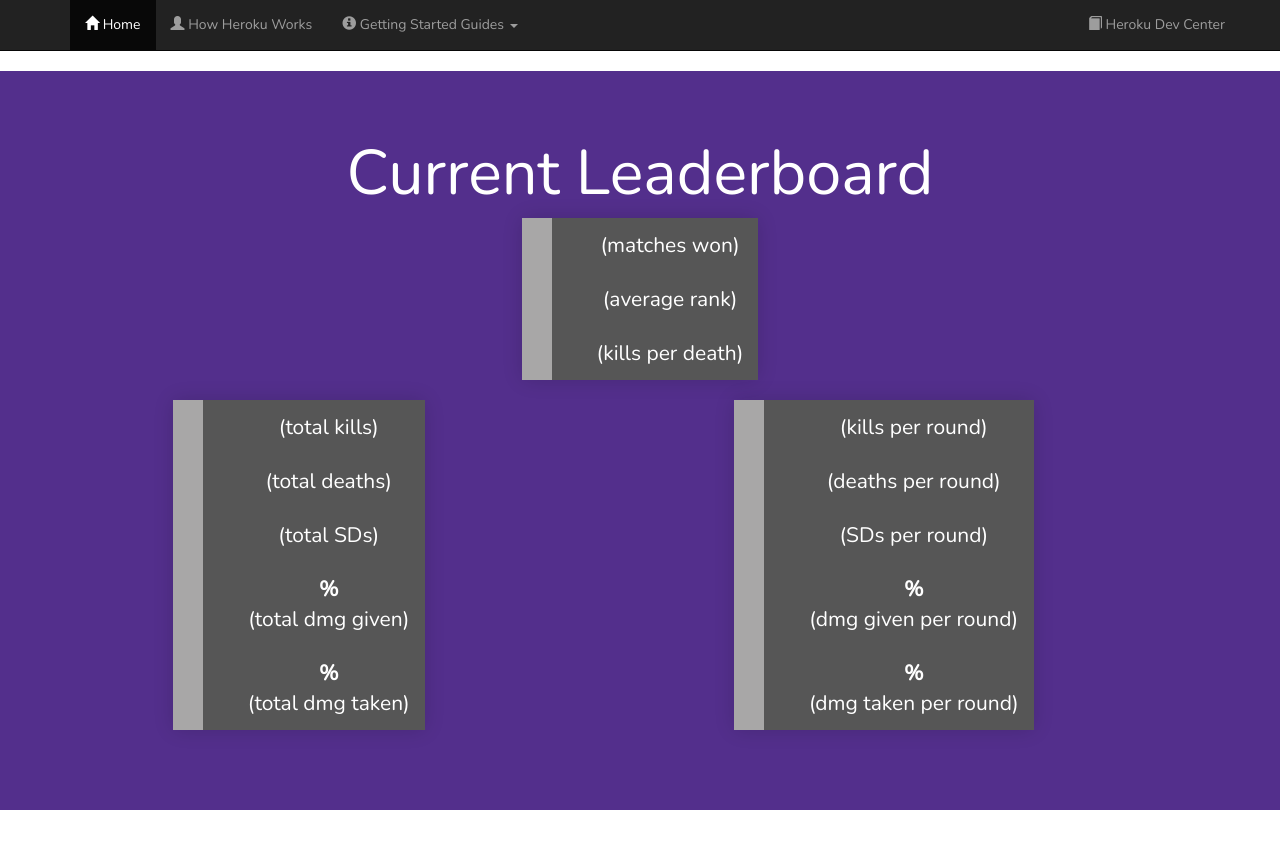
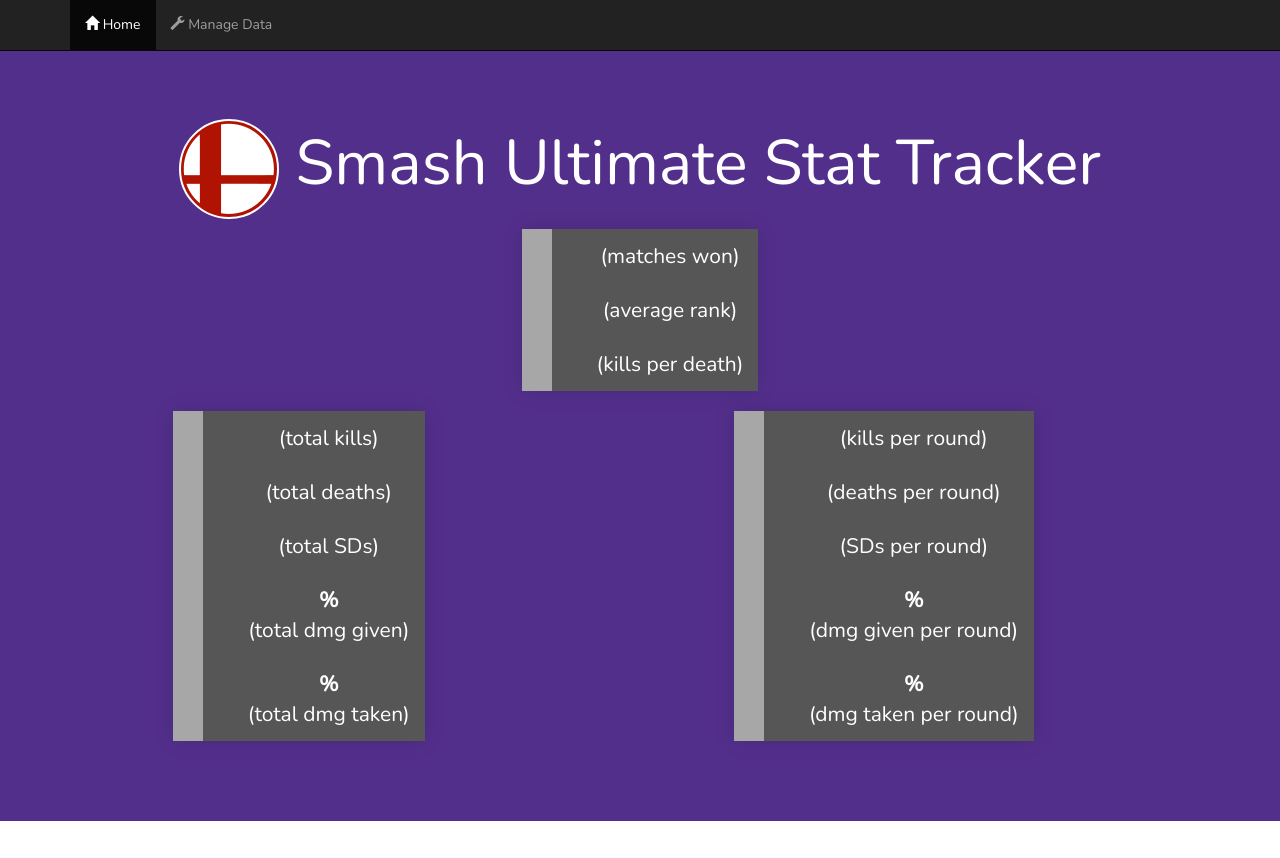
Before and after one commit to rharpavat/smashstattracker, a Django app: page / in a window 1280 px wide. Shown: the top 858 px of the page. Run offline with Django 3.2, Linux system fonts and the light colour scheme; data that the repository does not hold is empty; some libraries are stand-ins or nearby versions.

Commit message:
Reorganize site contents, update styling
- Move management buttons (import, analyze, generate leaderboard) to
  separate page
- Add style fixes for leaderboard display

```diff
--- a/gettingstarted/urls.py
+++ b/gettingstarted/urls.py
@@ -17,6 +17,7 @@
 urlpatterns = [
     path("", stattracker.views.index, name="index"),
     path("admin/", admin.site.urls),
+    path("manage/", stattracker.views.manage, name="manage"),
     path("importdata/", stattracker.views.importdata, name="importdata"),
     path("runanalytics/", stattracker.views.run_analytics, name="runanalytics"),
     path("generateleaderboard/", stattracker.views.generate_leaderboard, name="generateleaderboard"),
--- a/stattracker/templates/base.html
+++ b/stattracker/templates/base.html
@@ -43,10 +43,13 @@
         width: 100px;
         height: 100px;
         margin: auto;
-        border: 2px solid white
+        border: 2px solid white;
     }
     .jumbotron .lang-logo img {
         max-width: 100%
+    }
+    .lang-logo {
+        display: inline !important;
     }
     .styled-table {
         border-collapse:separate;
@@ -110,6 +113,9 @@
     .bolded {
       font-weight: bold;
     }
+    .navbar {
+      margin-bottom: 0px !important
+    }
   </style>
 </head>
 <body>
@@ -119,28 +125,8 @@
       <li class="active">
         <a href="/"><span class="glyphicon glyphicon-home"></span> Home</a>
       </li>
-      <li>
-        <a href="https://devcenter.heroku.com/articles/how-heroku-works"><span class="glyphicon glyphicon-user"></span> How Heroku Works</a>
-      </li>
-      <li class="dropdown">
-        <a href="#" class="dropdown-toggle" data-toggle="dropdown" role="button" aria-expanded="false"><span class="glyphicon glyphicon-info-sign"></span> Getting Started Guides <span class="caret"></span></a>
-          <ul class="dropdown-menu" role="menu">
-            <li><a href="https://devcenter.heroku.com/articles/getting-started-with-ruby">Getting Started with Ruby on Heroku</a></li>
-            <li><a href="https://devcenter.heroku.com/articles/getting-started-with-nodejs">Getting Started with Node on Heroku</a></li>
-            <li><a href="https://devcenter.heroku.com/articles/getting-started-with-php">Getting Started with PHP on Heroku</a></li>
-            <li><a href="https://devcenter.heroku.com/articles/getting-started-with-python">Getting Started with Python on Heroku</a></li>
-            <li><a href="https://devcenter.heroku.com/articles/getting-started-with-java">Getting Started with Java on Heroku</a></li>
-            <li><a href="https://devcenter.heroku.com/articles/getting-started-with-clojure">Getting Started with Clojure on Heroku</a></li>
-            <li><a href="https://devcenter.heroku.com/articles/getting-started-with-scala">Getting Started with Scala on Heroku</a></li>
-            <li class="divider"></li>
-            <li><a href="https://devcenter.heroku.com/articles/getting-started-with-heroku-and-connect-without-local-dev">Getting Started on Heroku with Heroku Connect</a></li>
-            <li><a href="https://devcenter.heroku.com/articles/getting-started-with-jruby">Getting Started with Ruby on Heroku (Microsoft Windows)</a></li>
-          </ul>
-      </li>
-    </ul>
-    <ul class="nav navbar-nav navbar-right">
       <li class="navbar-right">
-        <a href="https://devcenter.heroku.com"><span class="glyphicon glyphicon-book"></span> Heroku Dev Center</a>
+        <a onclick="location.href='{% url 'manage' %}'"><span class="glyphicon glyphicon-wrench"></span> Manage Data</a>
       </li>
     </ul>
   </div>
--- a/stattracker/templates/index.html
+++ b/stattracker/templates/index.html
@@ -4,7 +4,9 @@
 
 <div class="jumbotron text-center">
   <div class="container">
-    <h1>Current Leaderboard</h1>
+    <div class="container">
+      <h1><img class="lang-logo" src="{% static 'smash-ball-logo.png'%}"> Smash Ultimate Stat Tracker</h1>
+    </div>
     <div class="row">
       <table class="styled-table">
         <tbody>
@@ -59,6 +61,7 @@
           </tbody>
         </table>
       </div>
+      <wbr/>
       <div class="col-md-7">
         <table class="styled-table">
           <tbody>
@@ -305,18 +308,6 @@
       </script>
     </div>
   </div>
-  <div class="jumbotron text-center">
-    <div class="container">
-      <a href="/" class="lang-logo">
-        <img src="{% static 'smash-ball-logo.png'%}">
-      </a>
-      <h1>Smash Ultimate Stat Tracker</h1>
-      <p>Tracks a variety of stats for Smash Ultimate games and displays a leaderboard! :)</p>
-      <a type="button" target="_blank" class="btn btn-lg btn-default" onclick="location.href='{% url 'importdata' %}'"><span class="glyphicon glyphicon-flash"></span>Import Data</a>
-      <a type="button" target="_blank" class="btn btn-lg btn-primary" onclick="location.href='{% url 'runanalytics' %}'"><span class="glyphicon glyphicon-download"></span>Run Analytics</a>
-      <a type="button" target="_blank" class="btn btn-lg btn-primary" onclick="location.href='{% url 'generateleaderboard' %}'"><span class="glyphicon glyphicon-flash"></span>Generate Leaderboard</a>
-    </div>
-  </div>
 </div>
 
 {% endblock %}
--- a/stattracker/views.py
+++ b/stattracker/views.py
@@ -39,8 +39,8 @@
     context["leaderboard"] = get_leaderboard_info()
     return render(request, "index.html", context)
 
-def view_graphs(request):
-    return render(request, "graphs.html")
+def manage(request):
+    return render(request, "management.html")
 
 def run_analytics(request):
     context = {
```
Also changed, not shown: stattracker/templates/management.html (added, +17 -0 lines).
